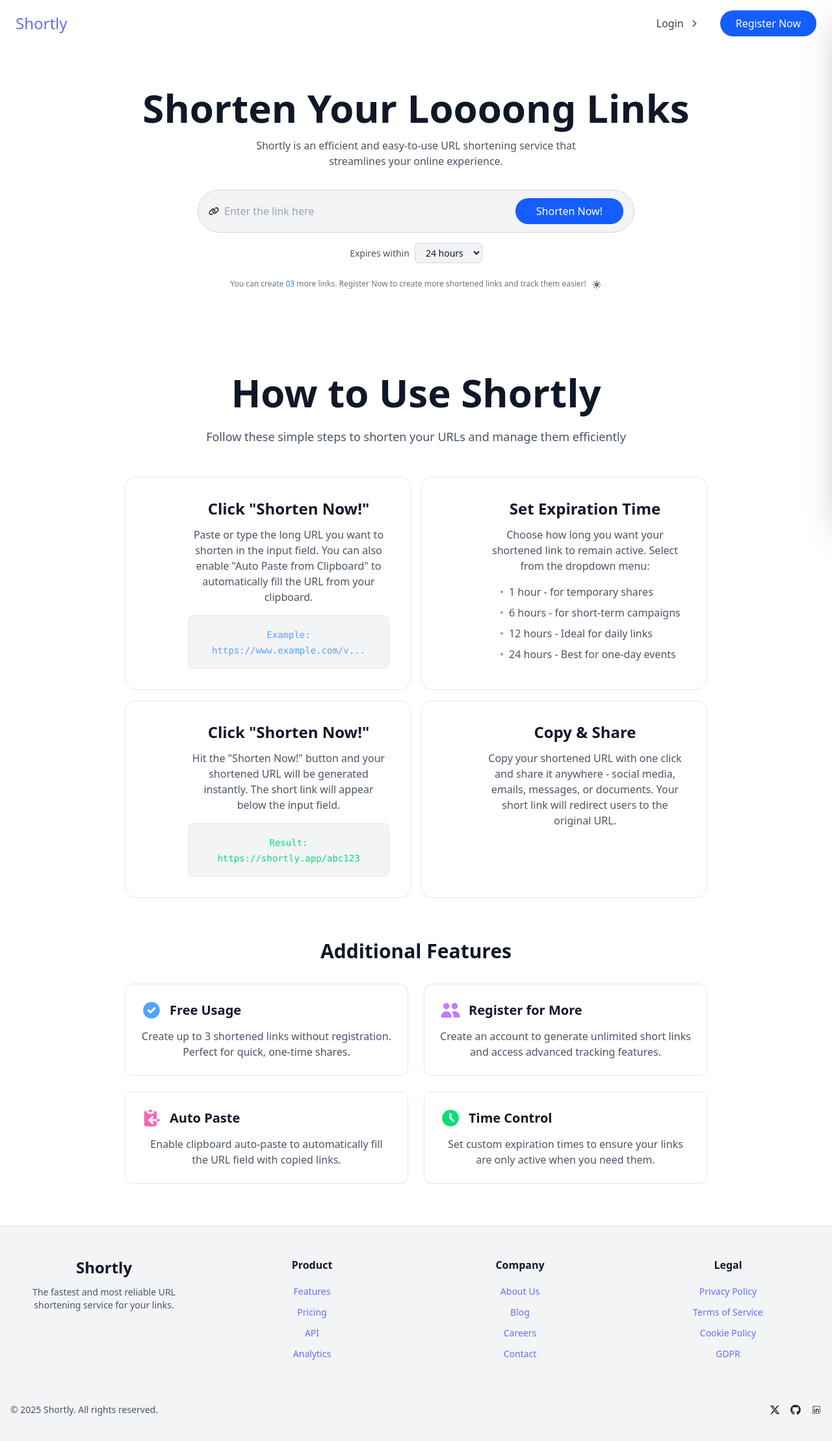
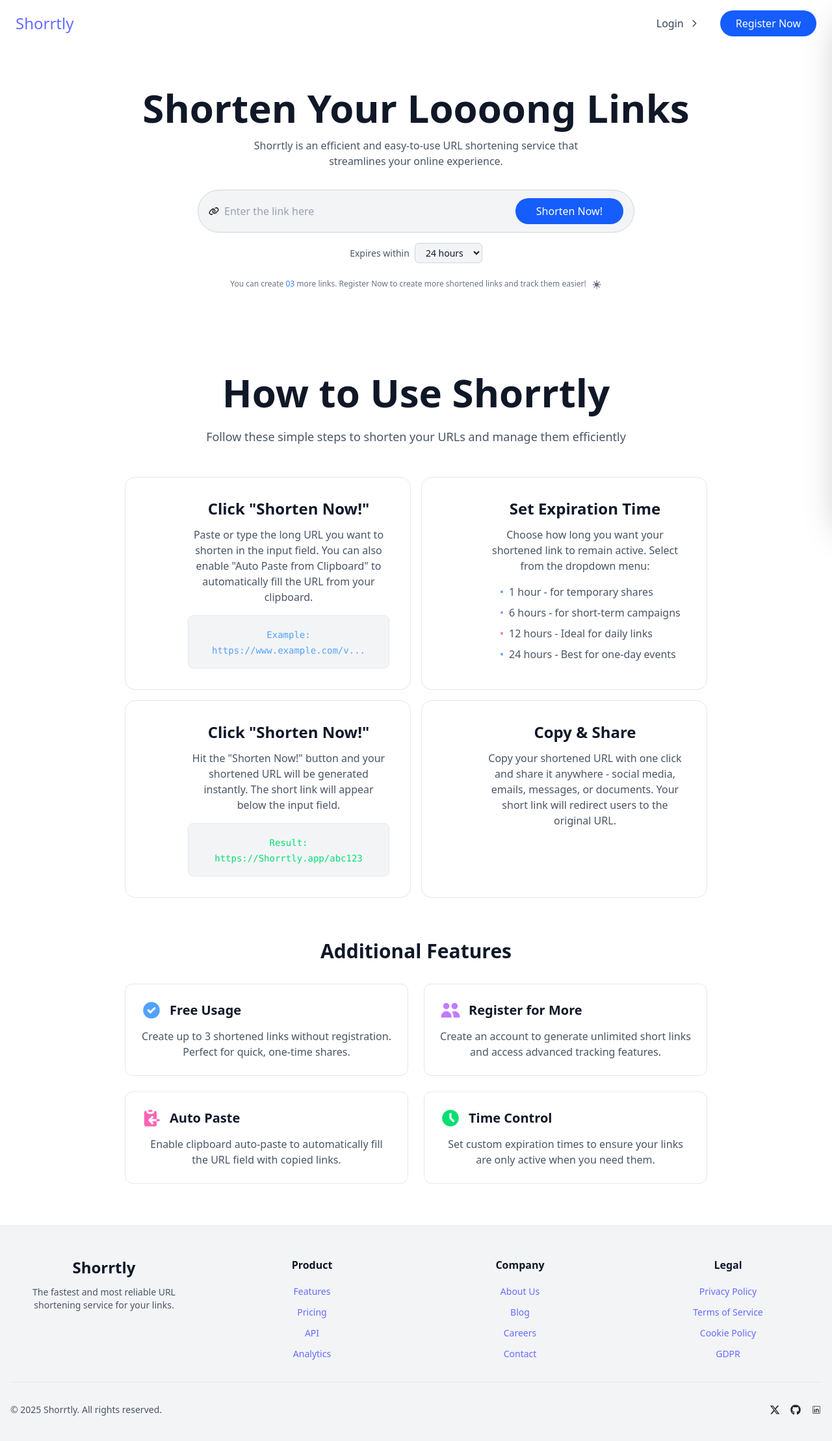
Before and after one commit to its-m4npreet/url_Shortner, a React (Vite) app in the folder frontend/: page / in a window 1280 px wide. Shown: the top 2218 px of the page at 65% size. Built offline with nearby package versions, Linux system fonts and the light colour scheme.

Commit message:
changing the name shortly to shorrtly

```diff
--- a/frontend/index.html
+++ b/frontend/index.html
@@ -4,7 +4,7 @@
     <meta charset="UTF-8" />
     <link rel="icon" type="image/svg+xml" href="/Sudhy.jpeg" />
     <meta name="viewport" content="width=device-width, initial-scale=1.0" />
-    <title>Shortly</title>
+    <title>Shorrtly</title>
   </head>
   <body>
     <div id="root"></div>
--- a/frontend/src/components/Footer.jsx
+++ b/frontend/src/components/Footer.jsx
@@ -11,7 +11,7 @@ export const Footer = () => {
         <div className="grid grid-cols-1 md:grid-cols-4 gap-8">
           {/* Brand Section */}
           <div className="col-span-1">
-            <h2 className="text-2xl font-bold text-gray-900 dark:text-white mb-3">Shortly</h2>
+            <h2 className="text-2xl font-bold text-gray-900 dark:text-white mb-3">Shorrtly</h2>
             <p className="text-gray-600 dark:text-gray-400 text-sm">
               The fastest and most reliable URL shortening service for your links.
             </p>
@@ -104,7 +104,7 @@ export const Footer = () => {
           <div className="flex flex-col md:flex-row justify-between items-center gap-4">
             {/* Copyright */}
             <p className="text-gray-600 dark:text-gray-400 text-sm">
-              © {currentYear} Shortly. All rights reserved.
+              © {currentYear} Shorrtly. All rights reserved.
             </p>
 
             {/* Social Links */}
--- a/frontend/src/components/features.jsx
+++ b/frontend/src/components/features.jsx
@@ -4,7 +4,7 @@ export const Features = () => {
       <div className="max-w-4xl mx-auto">
         {/* Header */}
         <h1 className="text-5xl md:text-6xl font-bold text-center mb-6 text-gray-900 dark:text-white">
-          How to Use Shortly
+          How to Use Shorrtly
         </h1>
 
         <p className="text-gray-600 dark:text-gray-400 text-center mb-12 text-lg">
@@ -79,7 +79,7 @@ export const Features = () => {
                 </p>
                 <div className="bg-gray-100 dark:bg-[#030303] rounded-lg p-4 border border-gray-200 dark:border-gray-700">
                   <code className="text-green-400 text-sm">
-                    Result: https://shortly.app/abc123
+                    Result: https://Shorrtly.app/abc123
                   </code>
                 </div>
               </div>
--- a/frontend/src/components/mainCompo.jsx
+++ b/frontend/src/components/mainCompo.jsx
@@ -61,7 +61,7 @@ export const MainCompo = ({ onUrlShortened }) => {
 
       {/* Paragraph */}
       <p className="text-gray-600 dark:text-gray-400 text-center mb-8 max-w-xl">
-        Shortly is an efficient and easy-to-use URL shortening service that streamlines your online experience.
+        Shorrtly is an efficient and easy-to-use URL shortening service that streamlines your online experience.
       </p>
 
       {/* Search Bar */}
--- a/frontend/src/components/navbar.jsx
+++ b/frontend/src/components/navbar.jsx
@@ -49,7 +49,7 @@ export const Navbar = ({ onHistoryClick, isLoggedIn, user, onLogout }) => {
         {/* Logo Section */}
         <div className="flex items-center">
           <Link to="/" className="text-2xl font-bold text-gray-900 dark:text-white hover:text-gray-700 dark:hover:text-gray-300 transition-colors">
-            Shortly
+            Shorrtly
           </Link>
         </div>
 
```
